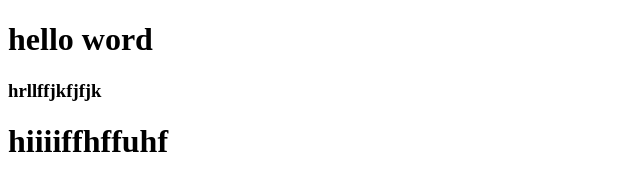
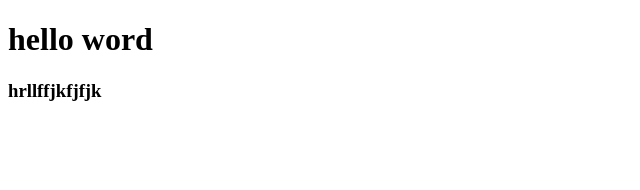
Before and after one commit to namdarabolfazll/git, a plain HTML site: page index.html in a window 1280 px wide. Shown: the whole page, without its empty margins (0-640 px from the left). Drawn offline with Linux system fonts and the light colour scheme.

Commit message:
some changes

```diff
--- a/index.html
+++ b/index.html
@@ -11,7 +11,6 @@
     <h3>hrllffjkfjfjk</h3>
 
 
-    <h1>hiiiiffhffuhf</h1>
 
 </body>
 </html>
```
